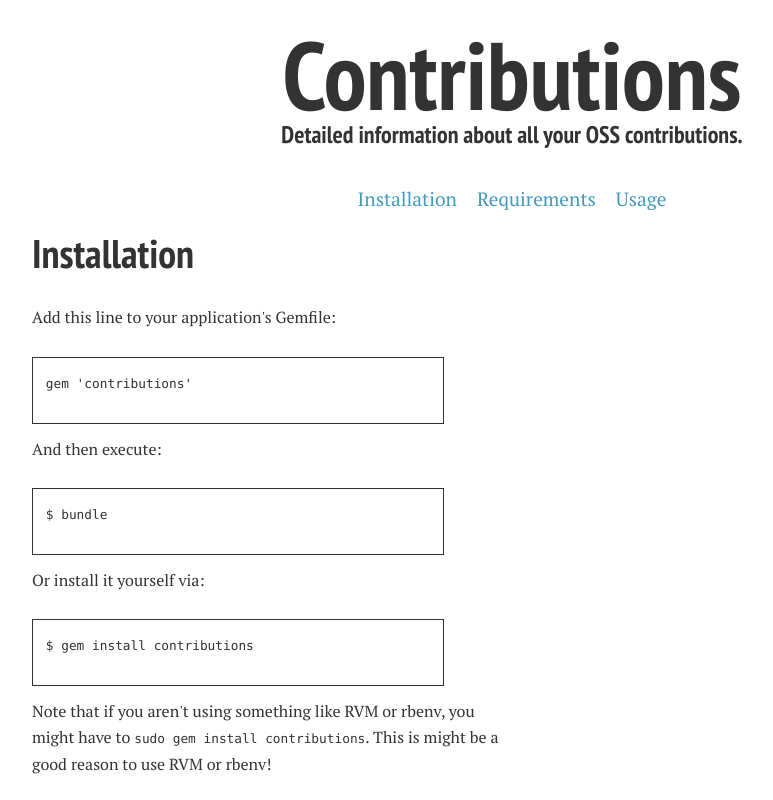
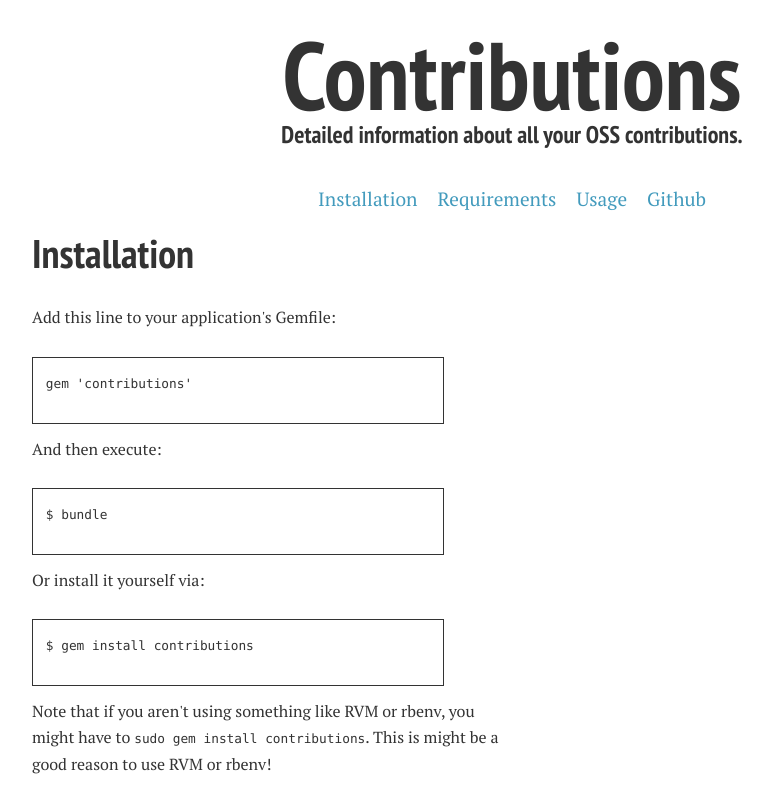
Before and after one commit to charlietanksley/contributions, a plain HTML site: page index.html in a window 1280 px wide. Shown: the top 800 px of the page, without its empty margins (128-901 px from the left). Drawn offline with Linux system fonts and the light colour scheme.

Commit message:
add link to github

```diff
--- a/index.html
+++ b/index.html
@@ -47,6 +47,7 @@
           <li><a href='#installation'>Installation</a></li>
           <li><a href='#requirements'>Requirements</a></li>
           <li><a href='#usage'>Usage</a></li>
+          <li><a href='https://github.com/charlietanksley/contributions'>Github</a></li>
         </ul>
       </nav>
 
```
